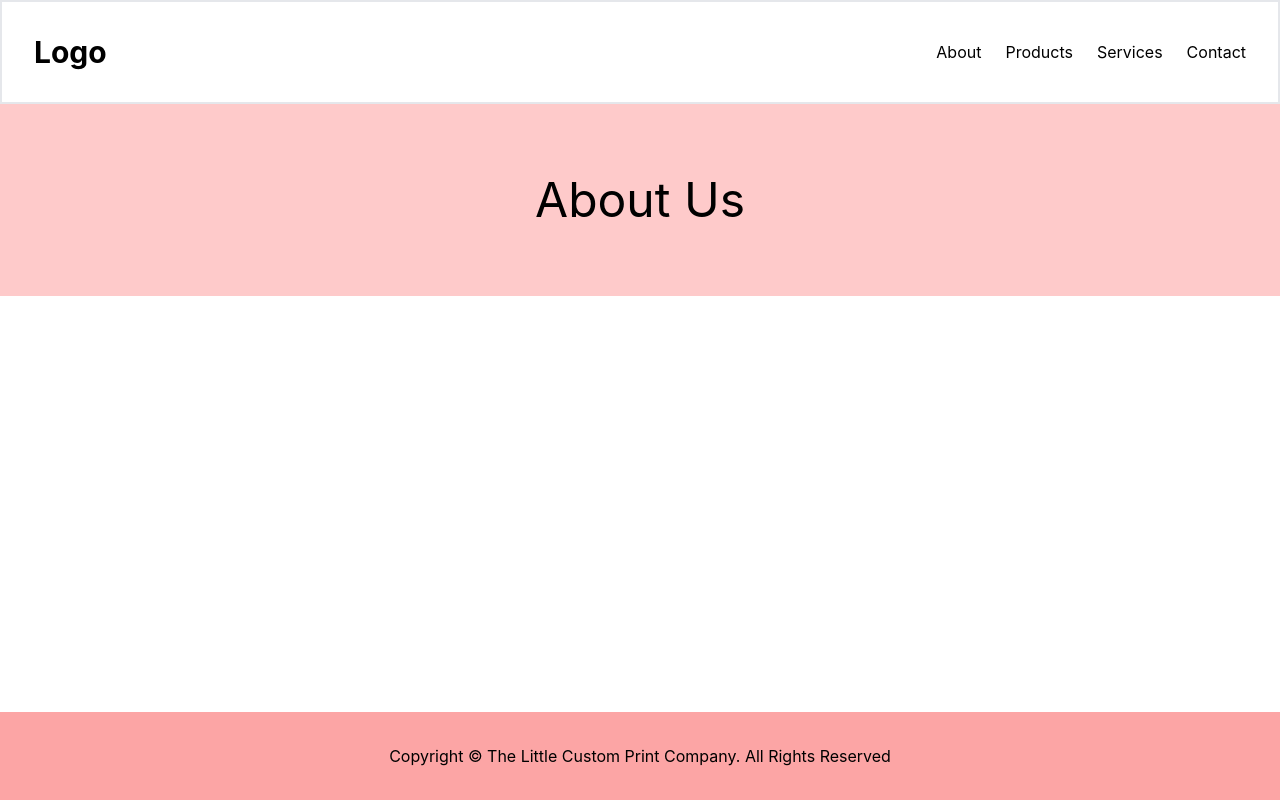
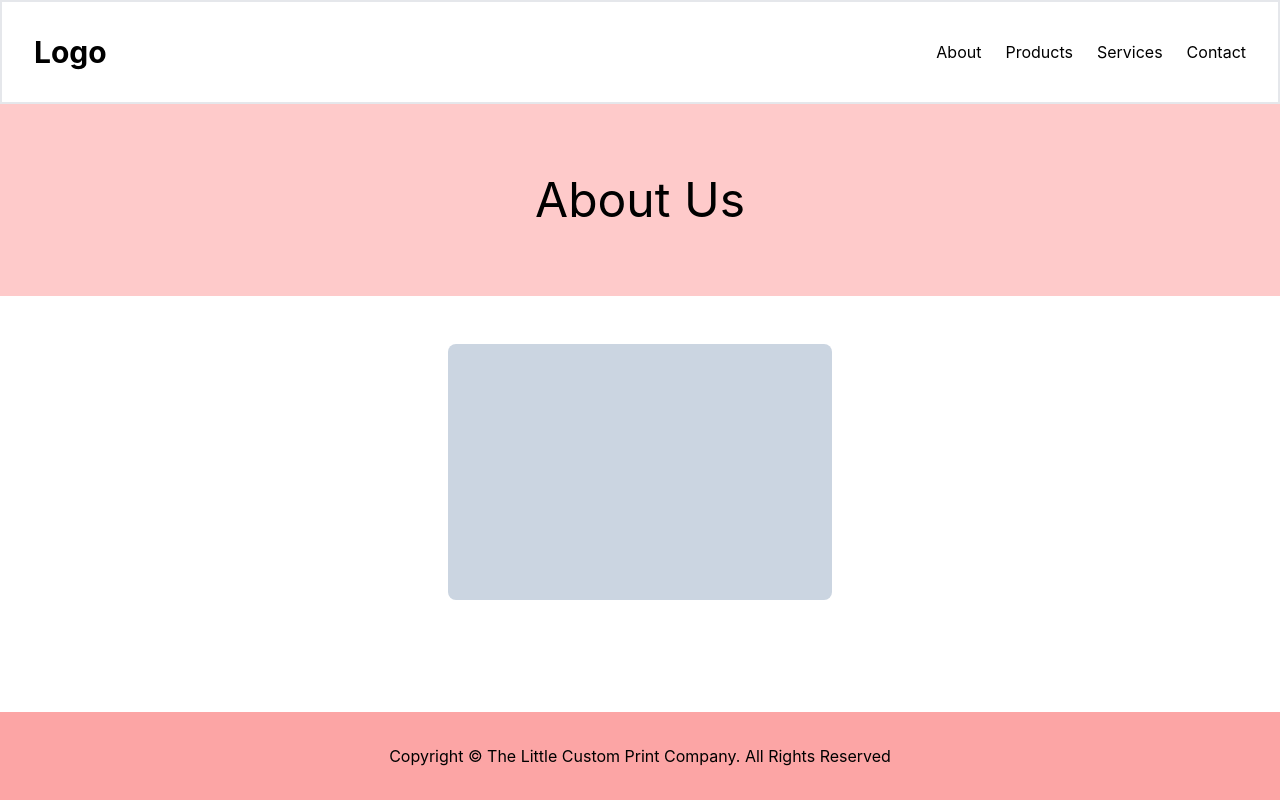
Before and after one commit to ST3V3NP3RRY/custom_print_co, a React (Create React App) app: page /about in a window 1280 px wide. Built offline with nearby package versions, Linux system fonts and the light colour scheme.

Commit message:
added image box to about us page

```diff
--- a/src/Pages/About/About.jsx
+++ b/src/Pages/About/About.jsx
@@ -4,6 +4,9 @@ const About = () => {
   return (
     <>
       <Banner text={"About Us"} />
+      <section className="flex justify-center mt-12">
+        <div className="bg-slate-300 rounded-lg w-96 h-64"></div>
+      </section>
     </>
   );
 };
```
